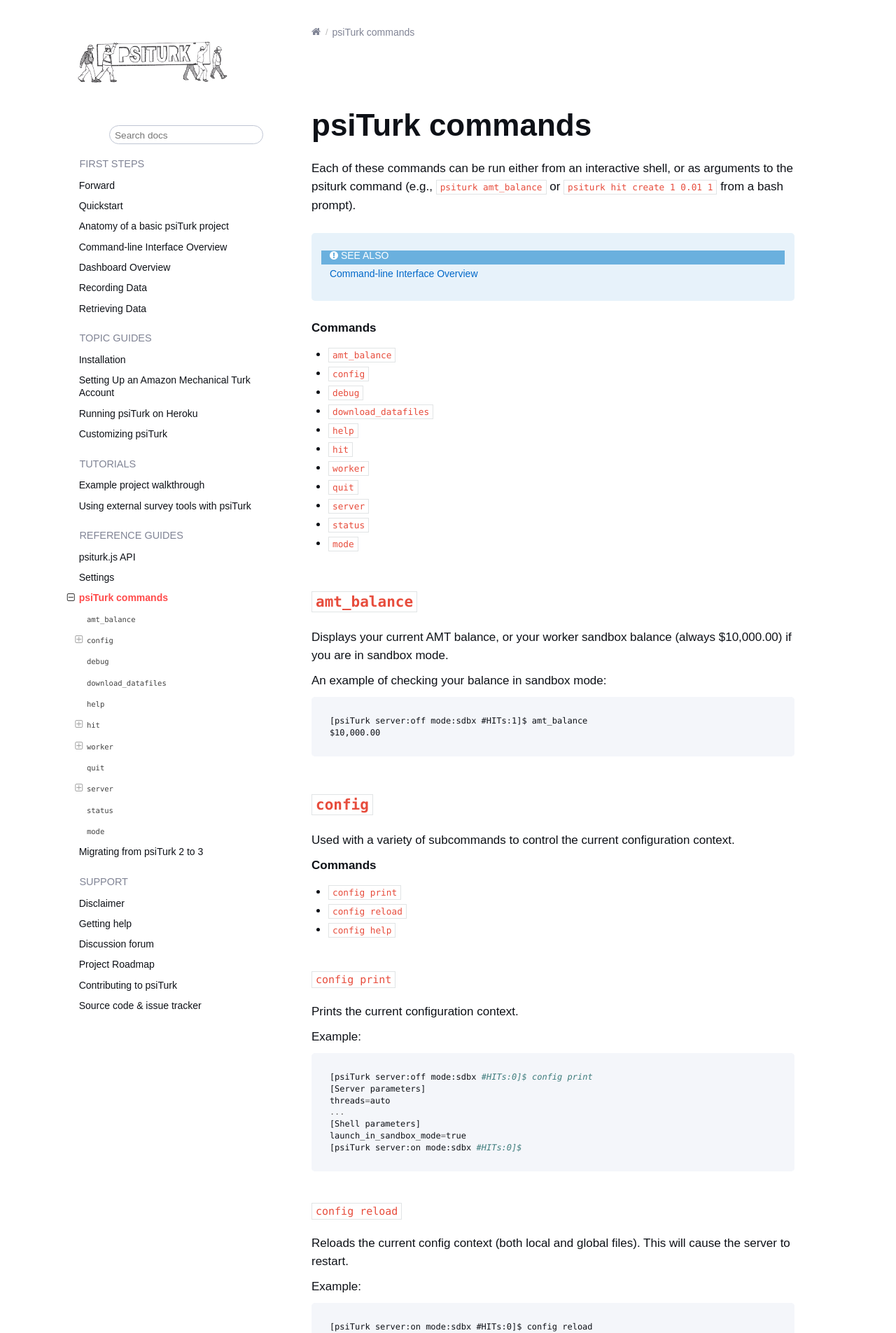
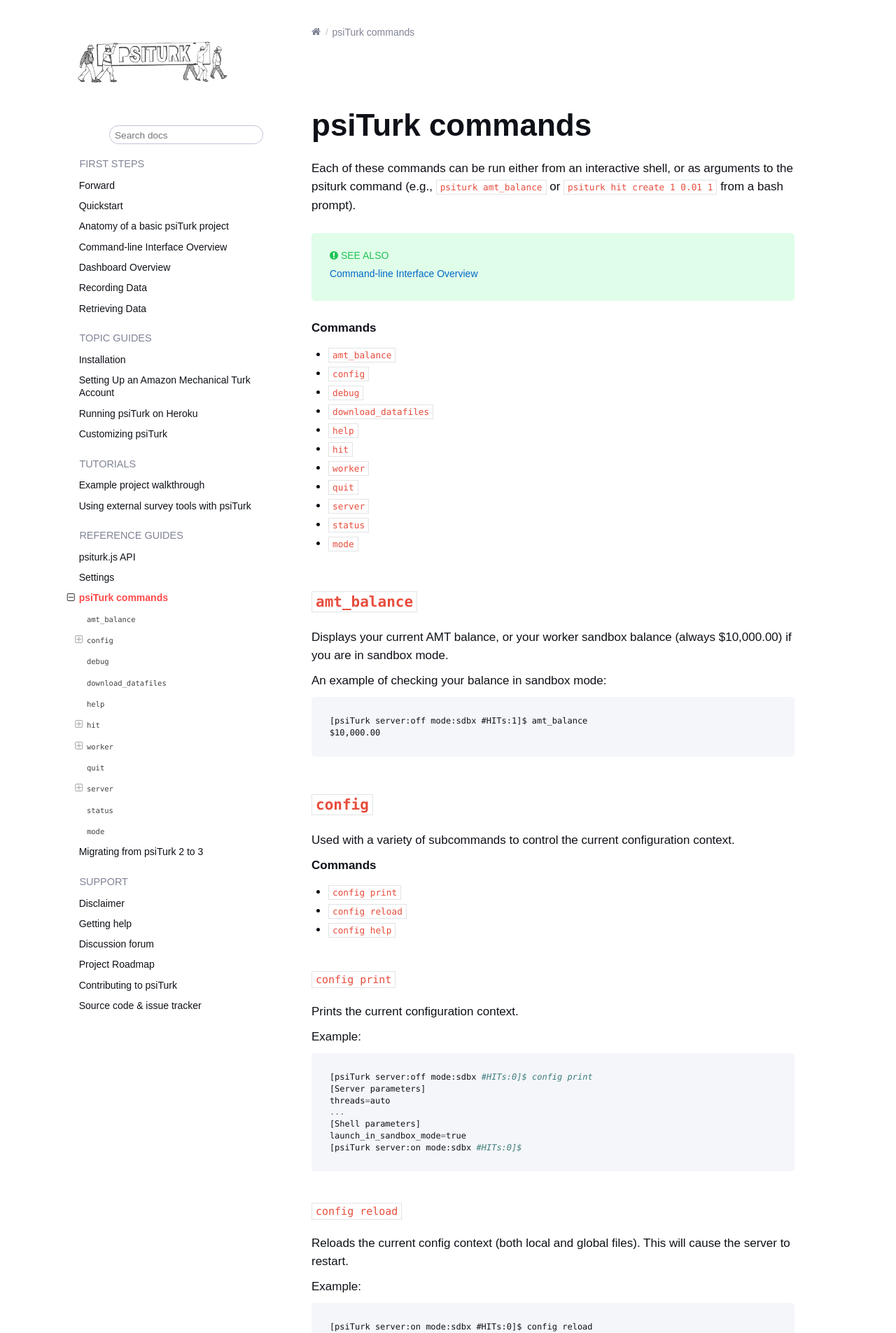
Before and after one commit to NYUCCL/psiTurk, a Sphinx documentation site: the page built from doc/command_line.rst, in a window 1280 px wide. Shown: the top 1905 px of the page at 70% size. Built offline with Sphinx 7.4.7 and the Read the Docs theme 2.0.0, drawn with Linux system fonts in a browser that asks for light colours; some web fonts are replaced; pages that are not in the unit, such as notebooks, are missing from menus.

Commit message:
additional admonition styles used in our old docs

```diff
--- a/doc/_static/css/custom.css
+++ b/doc/_static/css/custom.css
@@ -140,7 +140,7 @@
     --main-bg-color: #ffffff;
 
     --warning-color: #fffae8; /* pale orange */
-    --warning-title: #ffa421; /* vivid blue */
+    --warning-title: #ffa421; /* vivid orange */
 
     --note-color: #e4f5ff; /* pale blue */
     --note-title: #1c83e1; /* vivid blue */
@@ -150,6 +150,12 @@
 
     --important-color: #fff6d0; /* pale orange */
     --important-title: #ff8700; /* vivid orage */
+
+    --danger-color: #f8d7da; /* pale red */
+    --danger-title: #721c24; /* vivid red */
+
+    --seealso-color: #dffde9; /* pale red */
+    --seealso-title: #21c354; /* vivid red */
 
     --st-gray-70: #808495;
     --st-gray-60: #a3a8b8;
@@ -432,6 +438,25 @@
     color: #ff8700;
   }
 
+  /* style see also */
+  .rst-content .seealso,
+  .rst-content .seealso .admonition-title {
+    background: #dffde9;
+  }
+  .rst-content .seealso .admonition-title {
+    color: #21c354;
+  }
+
+    /* style danger boxes */
+    .rst-content .danger,
+    .rst-content .danger .admonition-title {
+      background: #f8d7da;
+    }
+    .rst-content .danger .admonition-title {
+      color: #721c24;
+    }
+
+
   /* Breadcrumbs */
 
   .wy-breadcrumbs {
```
Also changed, not shown: doc/css/custom.css (+26 -1 lines).
